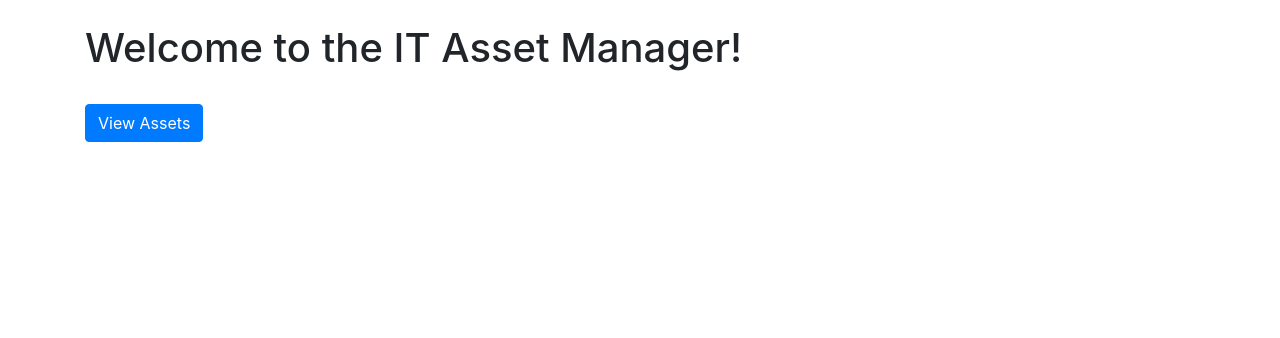
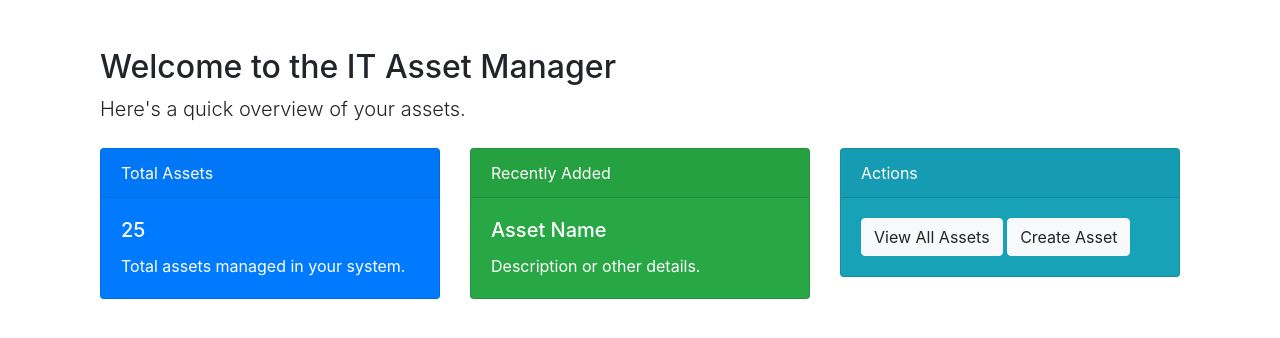
Before and after one commit to dhreng99/Asset-Manager, a Flask app: page / in a window 1280 px wide. Shown: the part 56-394 px from the top of the page. Run offline with Flask 3, Linux system fonts and the light colour scheme; a user stored in the database is signed in; some libraries are stand-ins or nearby versions.

Commit message:
UI changes

```diff
--- a/templates/index.html
+++ b/templates/index.html
@@ -1,6 +1,38 @@
 {% extends "base.html" %}
 
 {% block content %}
-<h1>Welcome to the IT Asset Manager!</h1>
-<a href="{{ url_for('list_assets') }}" class="btn btn-primary mt-4">View Assets</a>
+<div class="container mt-5">
+    <h2>Welcome to the IT Asset Manager</h2>
+    <p class="lead">Here's a quick overview of your assets.</p>
+
+    <div class="row mt-4">
+        <div class="col-md-4">
+            <div class="card text-white bg-primary mb-3">
+                <div class="card-header">Total Assets</div>
+                <div class="card-body">
+                    <h5 class="card-title">25</h5>
+                    <p class="card-text">Total assets managed in your system.</p>
+                </div>
+            </div>
+        </div>
+        <div class="col-md-4">
+            <div class="card text-white bg-success mb-3">
+                <div class="card-header">Recently Added</div>
+                <div class="card-body">
+                    <h5 class="card-title">Asset Name</h5>
+                    <p class="card-text">Description or other details.</p>
+                </div>
+            </div>
+        </div>
+        <div class="col-md-4">
+            <div class="card text-white bg-info mb-3">
+                <div class="card-header">Actions</div>
+                <div class="card-body">
+                    <a href="{{ url_for('list_assets') }}" class="btn btn-light">View All Assets</a>
+                    <a href="{{ url_for('new_asset') }}" class="btn btn-light">Create Asset</a>
+                </div>
+            </div>
+        </div>
+    </div>
+</div>
 {% endblock %}
--- a/templates/login.html
+++ b/templates/login.html
@@ -20,5 +20,5 @@
     </div>
     <button type="submit" class="btn btn-primary">Login</button>
 </form>
-<a href="{{ url_for('register') }}" class="btn btn-link mt-3">Register</a>
+<a href="{{ url_for('register') }}" class="btn btn-warning mt-3">Register</a>
 {% endblock %}
```
